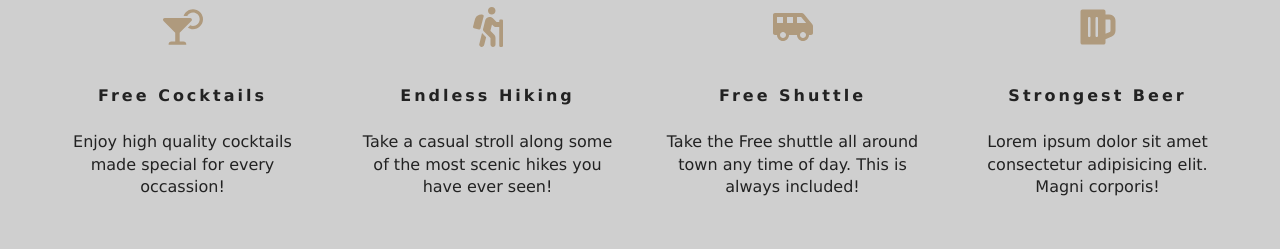
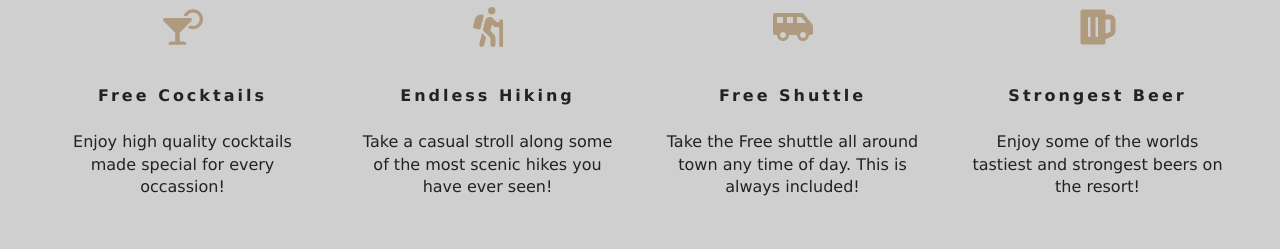
Before and after one commit to jamesdesigns/luxuryhotel-react, a React (Create React App) app: page / in a window 1280 px wide. Shown: the part 1000-1249 px from the top of the page. Built offline with nearby package versions, Linux system fonts and the light colour scheme.

Commit message:
Add content to line 26

```diff
--- a/src/components/Services.js
+++ b/src/components/Services.js
@@ -23,7 +23,7 @@ export default class Services extends Component {
             {
                 icon:<FaBeer/>,
                 title:"Strongest Beer",
-                info: 'Lorem ipsum dolor sit amet consectetur adipisicing elit. Magni corporis!'
+                info: 'Enjoy some of the worlds tastiest and strongest beers on the resort!'
             }
         ]
     }
```
